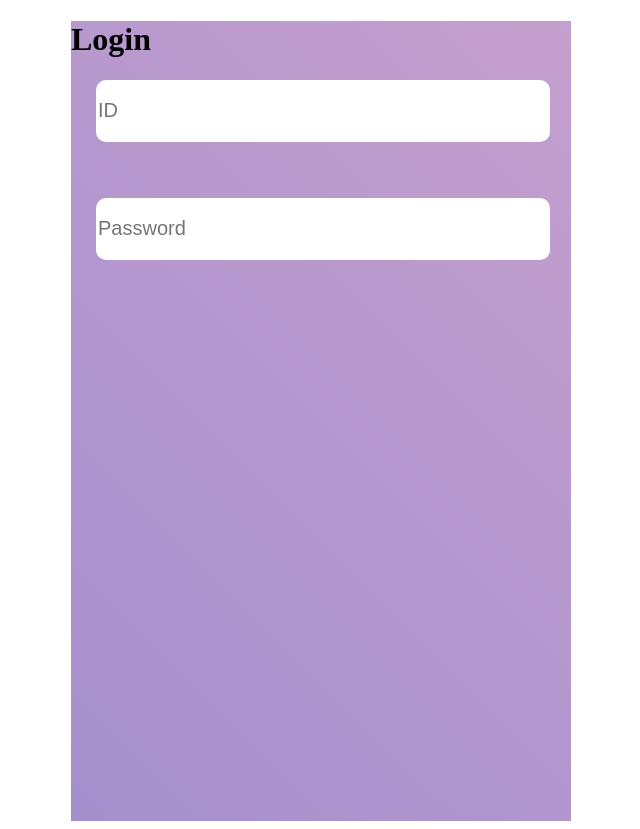
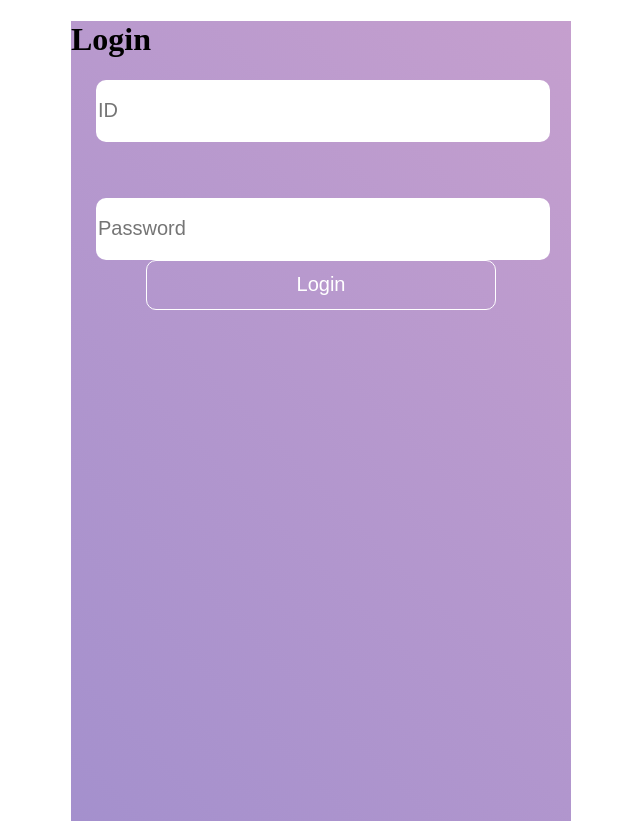
Before and after one commit to DevWonny/nuxt-todo-list, a Nuxt app: page /Login in a window 1280 px wide. Shown: the whole page, without its empty margins (319-959 px from the left). Built offline with nearby package versions, Linux system fonts and the light colour scheme.

Commit message:
feat : ConfirmButton 구현

```diff
--- /dev/null
+++ b/components/ConfirmButton.vue
@@ -0,0 +1,45 @@
+<template>
+  <div class="confirm_button_wrap">
+    <button>{{ buttonText }}</button>
+  </div>
+</template>
+
+<script>
+export default {
+  props: ["buttonText", "id", "pw"],
+  methods: {
+    // button 클릭시 event
+  },
+};
+</script>
+
+<style lang="scss" scoped>
+$mainColor: #a490cd;
+$subColor: #d2cdf6;
+$thirdColor: #c59fce;
+$textColor: #fff;
+
+.confirm_button_wrap {
+  width: 100%;
+  display: flex;
+  align-items: center;
+  justify-content: center;
+
+  button {
+    width: 70%;
+    height: 50px;
+    background: transparent;
+    border: 1px solid $textColor;
+    border-radius: 10px;
+    box-sizing: border-box;
+    color: $textColor;
+    font-size: 20px;
+    cursor: pointer;
+
+    &:hover {
+      background: $textColor;
+      color: $mainColor;
+    }
+  }
+}
+</style>
--- a/pages/Login/index.vue
+++ b/pages/Login/index.vue
@@ -5,14 +5,25 @@
       <UserInput v-model="id" :placeholder="placeId"></UserInput>
       <UserInput v-model="password" :placeholder="placePw"></UserInput>
     </div>
+
+    <div class="confirm_div">
+      <ConfirmButton
+        :button-text="confirm"
+        :id="id"
+        :pw="password"
+      ></ConfirmButton>
+    </div>
   </div>
 </template>
 
 <script>
 import UserInput from "~/components/UserInput.vue";
+import ConfirmButton from "../../components/ConfirmButton.vue";
+
 export default {
   components: {
     UserInput,
+    ConfirmButton,
   },
   data() {
     return {
@@ -20,6 +31,7 @@ export default {
       password: "",
       placeId: "ID",
       placePw: "Password",
+      confirm: "Login",
     };
   },
 };
--- a/pages/index.vue
+++ b/pages/index.vue
@@ -1,17 +1,17 @@
 <template>
   <div class="intro_wrap">
     <div class="button_div">
-      <Button :Text="login" />
-      <Button :Text="signUp" />
+      <LinkButton :Text="login" />
+      <LinkButton :Text="signUp" />
     </div>
   </div>
 </template>
 
 <script>
-import Button from "../components/Button.vue";
+import LinkButton from "../components/LinkButton.vue";
 export default {
   components: {
-    Button,
+    LinkButton,
   },
   data() {
     return {
```
Also changed, not shown: components/LinkButton.vue (renamed from components/Button.vue).
